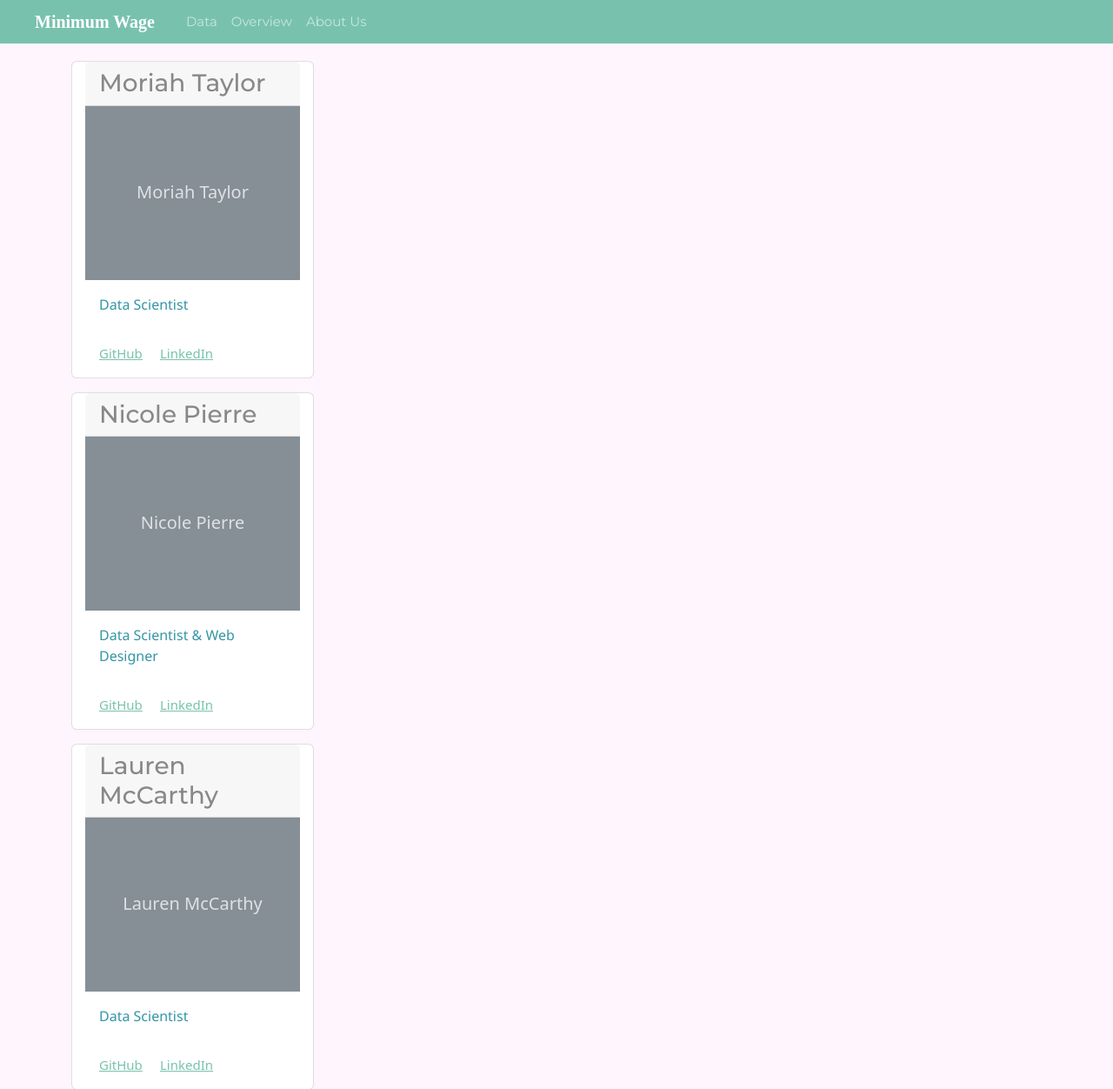
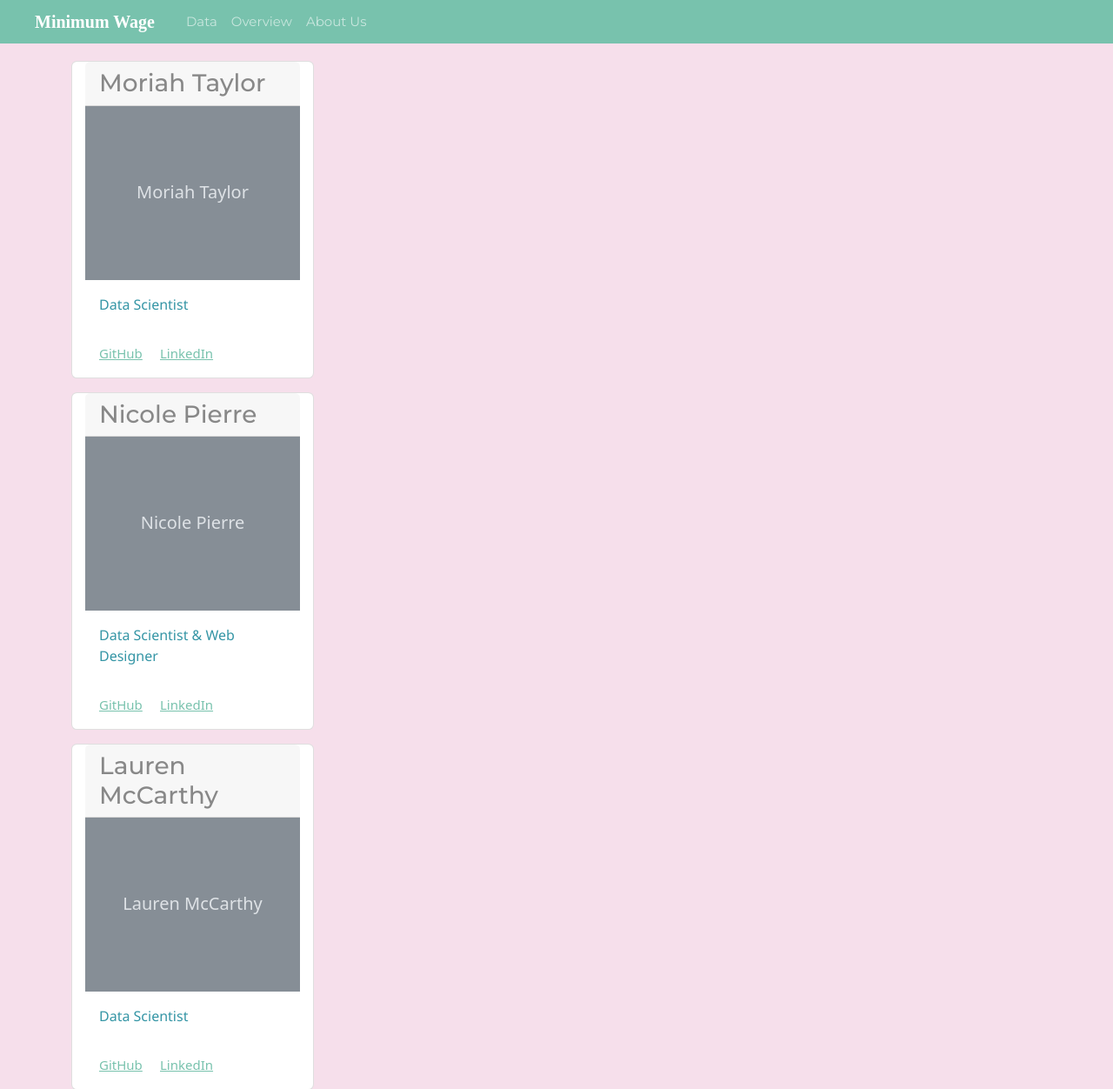
Before and after one commit to nicpie-bit/Minimum-Wage-Analysis, a Flask app: page /about.html in a window 1280 px wide. Shown: the top 1252 px of the page at 87% size. Run offline with Flask 2, Linux system fonts and the light colour scheme; some libraries are stand-ins or nearby versions.

Commit message:
changed background

```diff
--- a/templates/about.html
+++ b/templates/about.html
@@ -11,7 +11,7 @@
     <link rel="stylesheet" href="/static/bootstrap.min-2.css">
     <title>Minimum Wage</title>
 </head>
-<body style="background-color: #FFF5FD;">
+<body style="background-color: #F6DFEB;">
     <div class="navigation">
         <nav class="navbar navbar-expand-lg navbar-dark bg-primary">
             <div class="container-fluid">
```
